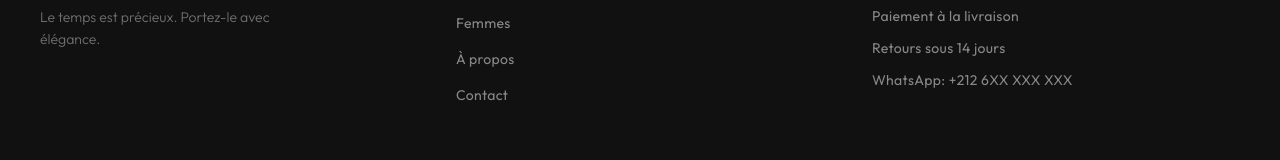
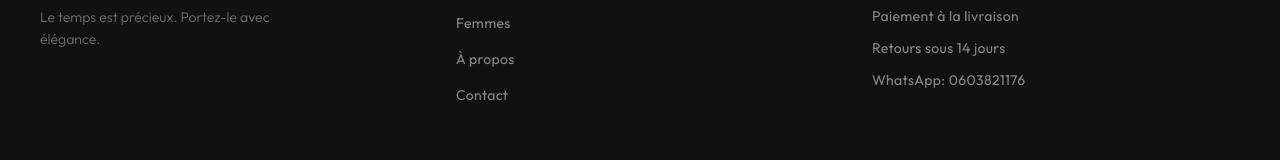
Before and after one commit to yazenm4g-arch/AUREX, a React (Vite) app: page / in a window 1280 px wide. Shown: the part 1016-1176 px from the top of the page. Built offline with nearby package versions, Linux system fonts and the light colour scheme; no server answers; the database is empty; the HTML template or start-up script is replaced by a standard one; a web font is replaced by a local one.

Commit message:
Update AUREX branding and support contact

```diff
--- a/src/i18n/translations.ts
+++ b/src/i18n/translations.ts
@@ -29,7 +29,7 @@ export const translations: Record<Lang, Record<string, string>> = {
     footerDelivery: 'Livraison au Maroc',
     footerPayment: 'Paiement à la livraison',
     footerReturns: 'Retours sous 14 jours',
-    footerWhatsapp: 'WhatsApp: +212 6XX XXX XXX',
+    footerWhatsapp: 'WhatsApp: 0603821176',
     footerRights: '© 2025 AUREX. Tous droits réservés.',
     cashOnDelivery: 'Paiement à la livraison',
     freeShipping: 'Livraison gratuite au Maroc',
@@ -137,7 +137,7 @@ export const translations: Record<Lang, Record<string, string>> = {
     footerDelivery: 'Delivery across Morocco',
     footerPayment: 'Cash on Delivery',
     footerReturns: '14-day returns',
-    footerWhatsapp: 'WhatsApp: +212 6XX XXX XXX',
+    footerWhatsapp: 'WhatsApp: 0603821176',
     footerRights: '© 2025 AUREX. All rights reserved.',
     cashOnDelivery: 'Cash on Delivery',
     freeShipping: 'Free shipping in Morocco',
@@ -237,7 +237,7 @@ export const translations: Record<Lang, Record<string, string>> = {
     footerDelivery: 'التوصيل في المغرب',
     footerPayment: 'الدفع عند الاستلام',
     footerReturns: 'إرجاع خلال 14 يوماً',
-    footerWhatsapp: 'واتساب: +212 6XX XXX XXX',
+    footerWhatsapp: 'واتساب: 0603821176',
     footerRights: '© 2025 AUREX. جميع الحقوق محفوظة.',
     cashOnDelivery: 'الدفع عند الاستلام',
     freeShipping: 'شحن مجاني في المغرب',
--- a/src/pages/ContactPage.tsx
+++ b/src/pages/ContactPage.tsx
@@ -105,7 +105,8 @@ export default function ContactPage() {
                 {
                   icon: <svg width="18" height="18" viewBox="0 0 24 24" fill="none" stroke="#C4A265" strokeWidth="1.5"><path d="M22 16.92v3a2 2 0 0 1-2.18 2 19.79 19.79 0 0 1-8.63-3.07A19.5 19.5 0 0 1 4.07 12a19.79 19.79 0 0 1-3.07-8.67A2 2 0 0 1 3 1.22h3a2 2 0 0 1 2 1.72c.127.96.361 1.903.7 2.81a2 2 0 0 1-.45 2.11L7.09 8.91a16 16 0 0 0 6 6l1.27-1.27a2 2 0 0 1 2.11-.45c.907.339 1.85.573 2.81.7A2 2 0 0 1 21 16.92z"/></svg>,
                   label: 'WhatsApp',
-                  value: '+212 6XX XXX XXX',
+                  value: '0603821176',
+                  href: 'https://wa.me/212603821176',
                 },
                 {
                   icon: <svg width="18" height="18" viewBox="0 0 24 24" fill="none" stroke="#C4A265" strokeWidth="1.5"><path d="M22 16.92v3a2 2 0 0 1-2.18 2 19.79 19.79 0 0 1-8.63-3.07A19.5 19.5 0 0 1 4.07 12a19.79 19.79 0 0 1-3.07-8.67A2 2 0 0 1 3 1.22h3a2 2 0 0 1 2 1.72c.127.96.361 1.903.7 2.81a2 2 0 0 1-.45 2.11L7.09 8.91a16 16 0 0 0 6 6l1.27-1.27a2 2 0 0 1 2.11-.45c.907.339 1.85.573 2.81.7A2 2 0 0 1 21 16.92z"/></svg>,
```
